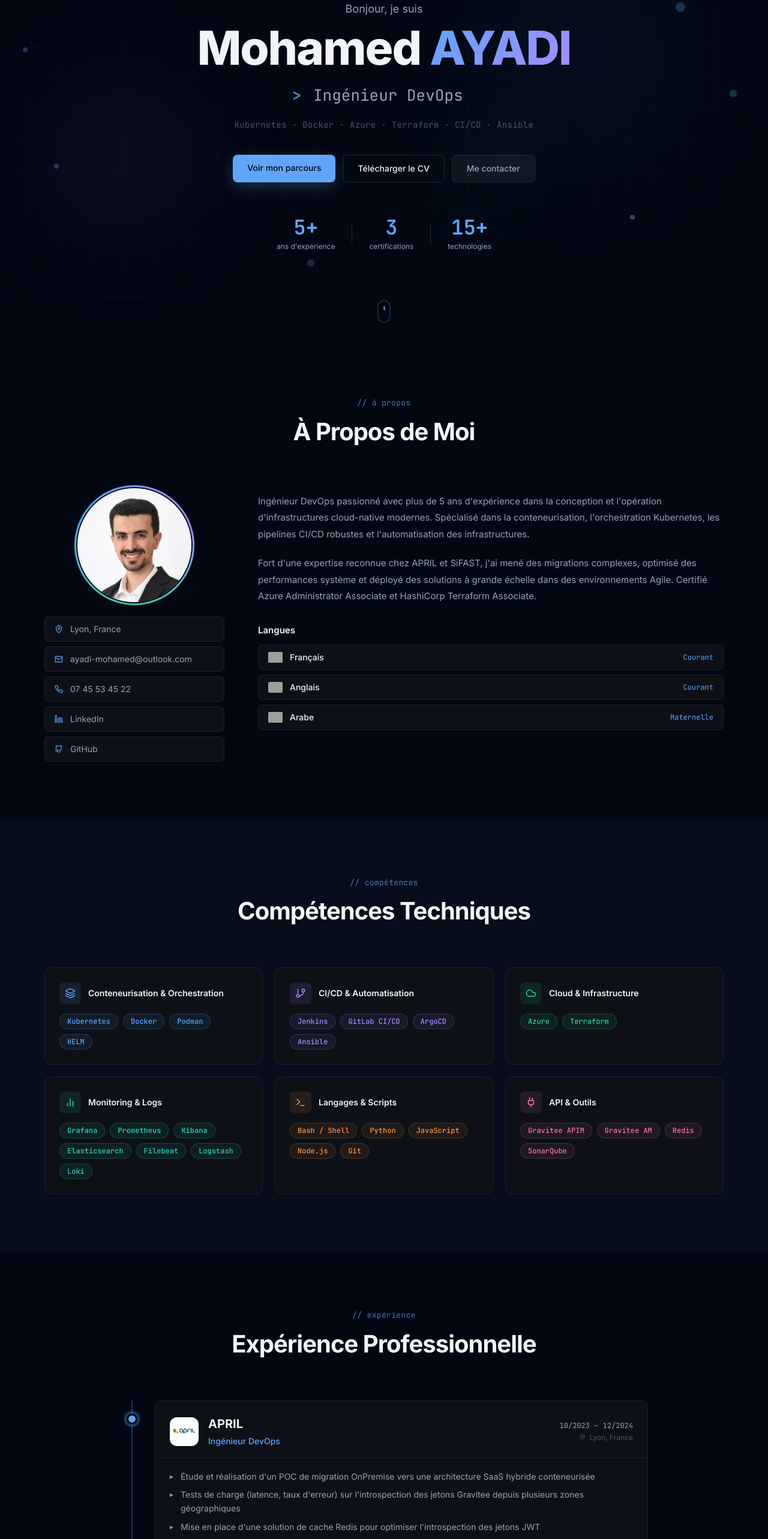
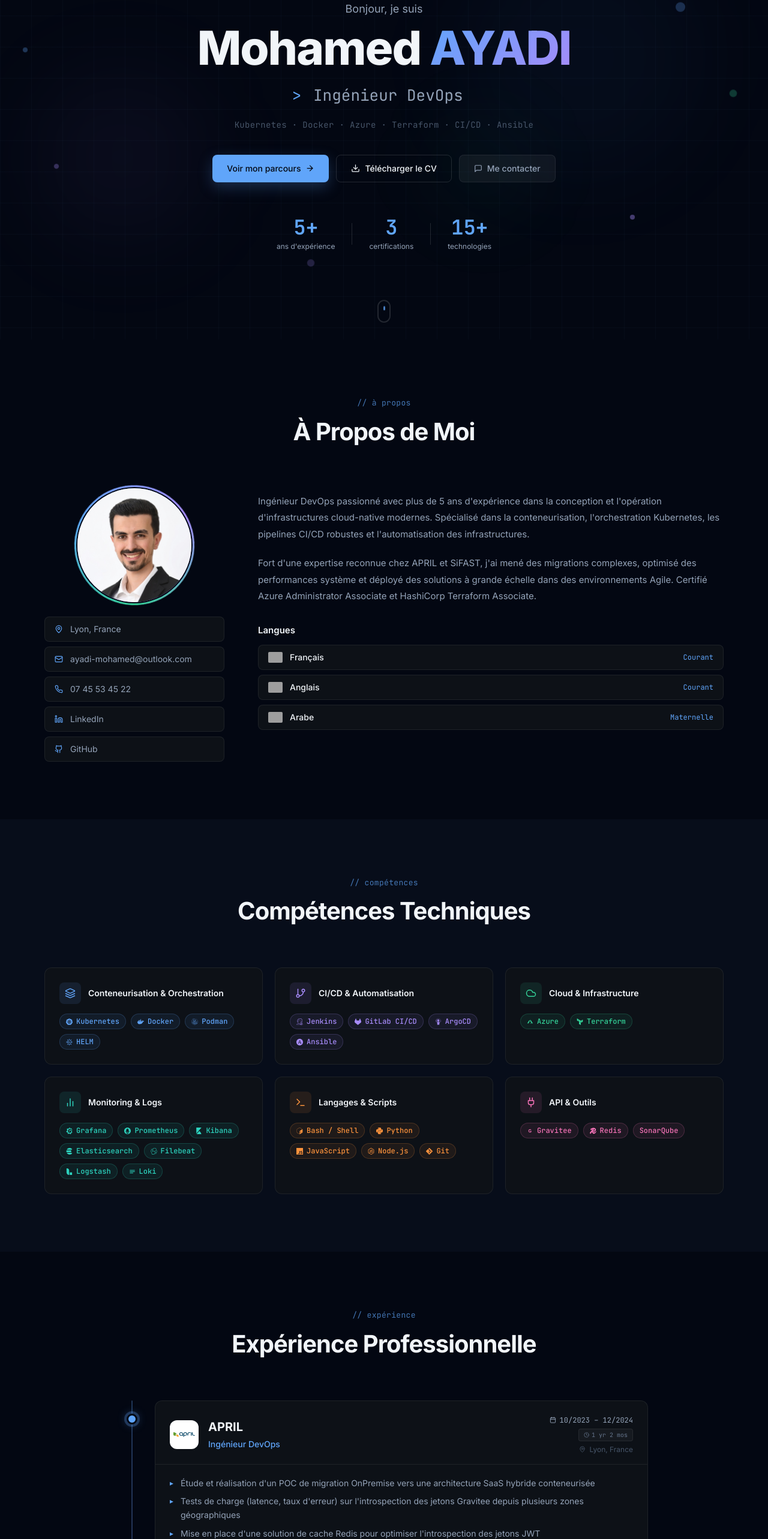
Before and after one commit to mamayadi/portfolio, a React (Vite) app: page / in a window 1280 px wide. Shown: the part 234-2800 px from the top of the page at 60% size. Built offline with nearby package versions, Linux system fonts and the light colour scheme; grey boxes are pictures that could not be loaded.

Commit message:
feat: add react-icons for improved UI; enhance Experience and Skills components with custom icons

```diff
--- a/package.json
+++ b/package.json
@@ -11,7 +11,8 @@
   "dependencies": {
     "lucide-react": "^0.462.0",
     "react": "^18.3.1",
-    "react-dom": "^18.3.1"
+    "react-dom": "^18.3.1",
+    "react-icons": "^5.6.0"
   },
   "devDependencies": {
     "@vitejs/plugin-react": "^4.3.1",
--- a/src/components/Experience.jsx
+++ b/src/components/Experience.jsx
@@ -1,8 +1,51 @@
-import { ChevronDown, MapPin } from 'lucide-react'
+import { ChevronDown, MapPin, Calendar, Clock, FolderOpen } from 'lucide-react'
+import {
+  SiKubernetes, SiDocker, SiHelm, SiPodman,
+  SiJenkins, SiGitlab, SiAnsible, SiArgo,
+  SiTerraform,
+  SiGrafana, SiPrometheus, SiElasticsearch, SiElasticstack,
+  SiRedis, SiSonarqubeserver,
+  SiAngular, SiSymfony,
+} from 'react-icons/si'
 
 import Reveal from './Reveal'
 import { useLang } from '../context/LangContext'
 import { useState } from 'react'
+
+// Custom SVG icons (shared with Skills.jsx)
+const AzureIcon = ({ size = 11 }) => (
+  <svg width={size} height={size} viewBox="0 0 24 24" fill="currentColor" aria-hidden="true">
+    <path d="M13.05 4.24L6.56 18.05H2L7.09 9.24L13.05 4.24ZM13.74 5.33L22 18.05H9.83L17.29 16.56L12.33 10.62L13.74 5.33Z"/>
+  </svg>
+)
+
+const GraviteeIcon = ({ size = 11 }) => (
+  <svg width={size} height={size} viewBox="0 0 24 24" fill="currentColor" aria-hidden="true">
+    <path d="M14 12h-2v2h2v1.5c-.5.3-1.2.5-2 .5-2.2 0-4-1.8-4-4s1.8-4 4-4c1.1 0 2 .4 2.8 1l1.4-1.5A5.9 5.9 0 0 0 12 6a6 6 0 0 0 0 12c1.8 0 3.4-.8 4.5-2V12H14z"/>
+  </svg>
+)
+
+const TECH_ICONS = {
+  'Gravitee APIM/AM': GraviteeIcon,
+  'Ansible':          SiAnsible,
+  'Podman':           SiPodman,
+  'Terraform':        SiTerraform,
+  'Azure':            AzureIcon,
+  'Jenkins':          SiJenkins,
+  'Redis':            SiRedis,
+  'ELK Stack':        SiElasticstack,
+  'Grafana':          SiGrafana,
+  'Kubernetes':       SiKubernetes,
+  'Docker':           SiDocker,
+  'HELM':             SiHelm,
+  'ArgoCD':           SiArgo,
+  'Prometheus':       SiPrometheus,
+  'SonarQube':        SiSonarqubeserver,
+  'GitLab CI/CD':     SiGitlab,
+  'Elasticsearch':    SiElasticsearch,
+  'Angular':          SiAngular,
+  'Symfony':          SiSymfony,
+}
 
 const APRIL_ITEMS = ['i1','i2','i3','i4','i5','i6','i7','i8','i9']
 const APRIL_TAGS  = ['Gravitee APIM/AM','Ansible','Podman','Terraform','Azure','Jenkins','Redis','ELK Stack','Grafana','SELinux']
@@ -27,7 +70,7 @@ function CompanyLogo({ src, fallbackText, bg, textColor }) {
         src={src}
         alt={fallbackText}
         onError={() => setImgFailed(true)}
-        className="w-12 h-12 rounded-xl object-contain p-1.5 bg-white"
+        className="w-12 h-12 rounded-xl object-contain p-1.5 bg-white flex-shrink-0"
       />
     )
   }
@@ -55,11 +98,54 @@ function BulletList({ items }) {
 function Tags({ tags }) {
   return (
     <div className="flex flex-wrap gap-1.5 mt-4">
-      {tags.map(tag => (
-        <span key={tag} className="px-2.5 py-1 text-[11px] font-mono bg-white/[0.04] border border-white/[0.07] text-slate-500 rounded hover:text-blue-400 hover:border-blue-400/25 hover:bg-blue-400/[0.04] transition-all duration-300">
+      {tags.map(tag => {
+        const TIcon = TECH_ICONS[tag]
+        return (
+          <span
+            key={tag}
+            className="flex items-center gap-1 px-2.5 py-1 text-[11px] font-mono bg-white/[0.04] border border-white/[0.07] text-slate-500 rounded hover:text-blue-400 hover:border-blue-400/25 hover:bg-blue-400/[0.04] transition-all duration-300"
+          >
+            {TIcon && <TIcon size={11} />}
             {tag}
           </span>
-      ))}
+        )
+      })}
+    </div>
+  )
+}
+
+function DurationBadge({ label }) {
+  return (
+    <span className="inline-flex items-center gap-1 font-mono text-[10px] text-slate-500 bg-white/[0.04] border border-white/[0.07] px-2 py-0.5 rounded">
+      <Clock size={9} />
+      {label}
+    </span>
+  )
+}
+
+function CardHeader({ logo, company, role, date, duration, location }) {
+  return (
+    <div className="flex flex-wrap justify-between gap-x-4 gap-y-3 px-6 pt-6 pb-4 border-b border-white/[0.07]">
+      {/* Left: logo + company + role */}
+      <div className="flex items-center gap-4">
+        {logo}
+        <div>
+          <h3 className="text-xl font-bold mb-0.5">{company}</h3>
+          <span className="text-sm text-blue-400 font-medium">{role}</span>
+        </div>
+      </div>
+      {/* Right: date + duration + location — left on mobile, right on desktop */}
+      <div className="flex flex-col items-start sm:items-end gap-1.5 justify-center">
+        <span className="flex items-center gap-1.5 font-mono text-xs text-slate-400">
+          <Calendar size={11} />
+          {date}
+        </span>
+        <DurationBadge label={duration} />
+        <span className="flex items-center gap-1.5 text-xs text-slate-600">
+          <MapPin size={11} />
+          {location}
+        </span>
+      </div>
     </div>
   )
 }
@@ -93,26 +179,21 @@ export default function Experience() {
           <Reveal from="left" className="relative pl-[58px] mb-10">
             <div className="absolute left-[11px] top-[22px] w-[18px] h-[18px] rounded-full bg-blue-400 border-[3px] border-base shadow-[0_0_0_4px_rgba(96,165,250,0.25),0_0_16px_rgba(96,165,250,0.4)] z-10" />
             <TimelineCard>
-              <div className="flex flex-wrap justify-between gap-4 px-6 pt-6 pb-4 border-b border-white/[0.07]">
-                <div className="flex items-center gap-4">
+              <CardHeader
+                logo={
                   <CompanyLogo
                     src="./assets/logos/april.svg"
                     fallbackText="APR"
                     bg="bg-orange-500/10 border-orange-500/25"
                     textColor="text-orange-400"
                   />
-                  <div>
-                    <h3 className="text-xl font-bold mb-0.5">APRIL</h3>
-                    <span className="text-sm text-blue-400 font-medium">{t('exp.role_devops')}</span>
-                  </div>
-                </div>
-                <div className="flex flex-col items-end gap-1 justify-center">
-                  <span className="font-mono text-xs text-slate-400">10/2023 – 12/2024</span>
-                  <span className="flex items-center gap-1.5 text-xs text-slate-600">
-                    <MapPin size={11} />Lyon, France
-                  </span>
-                </div>
-              </div>
+                }
+                company="APRIL"
+                role={t('exp.role_devops')}
+                date="10/2023 – 12/2024"
+                duration="1 yr 2 mos"
+                location="Lyon, France"
+              />
               <div className="px-6 py-5">
                 <BulletList items={APRIL_ITEMS.map(k => t(`exp.april.${k}`))} />
                 <Tags tags={APRIL_TAGS} />
@@ -124,39 +205,47 @@ export default function Experience() {
           <Reveal from="right" delay={120} className="relative pl-[58px]">
             <div className="absolute left-[11px] top-[22px] w-[18px] h-[18px] rounded-full bg-blue-400 border-[3px] border-base shadow-[0_0_0_4px_rgba(96,165,250,0.25),0_0_16px_rgba(96,165,250,0.4)] z-10" />
             <TimelineCard>
-              <div className="flex flex-wrap justify-between gap-4 px-6 pt-6 pb-4 border-b border-white/[0.07]">
-                <div className="flex items-center gap-4">
+              <CardHeader
+                logo={
                   <CompanyLogo
                     src="./assets/logos/sifast.jpg"
                     fallbackText="SF"
                     bg="bg-blue-500/10 border-blue-500/25"
                     textColor="text-blue-400"
                   />
-                  <div>
-                    <h3 className="text-xl font-bold mb-0.5">SiFAST</h3>
-                    <span className="text-sm text-blue-400 font-medium">{t('exp.role_devops')}</span>
-                  </div>
-                </div>
-                <div className="flex flex-col items-end gap-1 justify-center">
-                  <span className="font-mono text-xs text-slate-400">02/2019 – 09/2023</span>
-                  <span className="flex items-center gap-1.5 text-xs text-slate-600">
-                    <MapPin size={11} />Sfax, Tunisie
-                  </span>
-                </div>
-              </div>
+                }
+                company="SiFAST"
+                role={t('exp.role_devops')}
+                date="02/2019 – 09/2023"
+                duration="4 yrs 7 mos"
+                location="Sfax, Tunisie"
+              />
               <div className="px-6 py-5">
                 <BulletList items={SIFAST_GENERAL.map(k => t(`exp.sifast.${k}`))} />
 
-                {/* Accordion */}
+                {/* Accordion trigger */}
                 <button
+                  type="button"
                   onClick={() => setOpen(o => !o)}
-                  className="w-full flex items-center justify-between px-4 py-2.5 border border-white/[0.07] rounded-lg text-sm font-mono text-blue-400 hover:bg-blue-400/[0.04] hover:border-blue-400/30 transition-all duration-300 mb-0"
+                  className="relative z-10 w-full flex items-center justify-between px-4 py-2.5 border border-white/[0.07] rounded-lg text-sm font-mono text-blue-400 hover:bg-blue-400/[0.06] hover:border-blue-400/30 transition-all duration-300"
                 >
-                  {t('exp.sifast.showMore')}
+                  <span className="flex items-center gap-2">
+                    <FolderOpen size={14} />
+                    {open ? t('exp.sifast.showLess') : t('exp.sifast.showMore')}
+                  </span>
                   <ChevronDown size={14} className={`transition-transform duration-300 ${open ? 'rotate-180' : ''}`} />
                 </button>
 
-                <div className={`overflow-hidden transition-all duration-500 ${open ? 'max-h-[3000px] mt-4' : 'max-h-0'}`}>
+                {/* CSS grid accordion — smooth animation without max-height issues */}
+                <div
+                  style={{
+                    display: 'grid',
+                    gridTemplateRows: open ? '1fr' : '0fr',
+                    transition: 'grid-template-rows 400ms ease, margin-top 400ms ease',
+                    marginTop: open ? '16px' : '0',
+                  }}
+                >
+                  <div style={{ overflow: 'hidden' }}>
                     <div className="flex flex-col gap-4">
                       {SIFAST_PROJECTS.map(({ key, items }) => (
                         <div key={key} className="border-b border-white/[0.07] pb-4 last:border-0 last:pb-0">
@@ -164,6 +253,7 @@ export default function Experience() {
                           <BulletList items={items.map(k => t(`exp.sifast.${k}`))} />
                         </div>
                       ))}
+                    </div>
                   </div>
                 </div>
 
--- a/src/components/Hero.jsx
+++ b/src/components/Hero.jsx
@@ -1,4 +1,5 @@
 import { useEffect, useRef, useState } from 'react'
+import { ArrowRight, Download, MessageSquare } from 'lucide-react'
 
 import { useLang } from '../context/LangContext'
 
@@ -104,21 +105,24 @@ export default function Hero() {
         <div className="flex gap-3 justify-center flex-wrap mb-10 sm:mb-14">
           <a
             href="#experience"
-            className="px-6 py-3 bg-blue-400 text-base rounded-lg font-medium text-sm hover:bg-blue-300 hover:-translate-y-0.5 transition-all duration-300 shadow-[0_8px_24px_rgba(96,165,250,0.25)] hover:shadow-[0_8px_32px_rgba(96,165,250,0.45)]"
+            className="flex items-center gap-2 px-6 py-3 bg-blue-400 text-base rounded-lg font-medium text-sm hover:bg-blue-300 hover:-translate-y-0.5 transition-all duration-300 shadow-[0_8px_24px_rgba(96,165,250,0.25)] hover:shadow-[0_8px_32px_rgba(96,165,250,0.45)]"
           >
             {t('hero.cta1')}
+            <ArrowRight size={15} />
           </a>
           <a
             href="./CV_Mohamed_AYADI_VF.pdf"
             download
-            className="px-6 py-3 border border-white/[0.13] text-slate-100 rounded-lg font-medium text-sm hover:border-blue-400 hover:text-blue-400 hover:-translate-y-0.5 transition-all duration-300"
+            className="flex items-center gap-2 px-6 py-3 border border-white/[0.13] text-slate-100 rounded-lg font-medium text-sm hover:border-blue-400 hover:text-blue-400 hover:-translate-y-0.5 transition-all duration-300"
           >
+            <Download size={15} />
             {t('hero.cta2')}
           </a>
           <a
             href="#contact"
-            className="px-6 py-3 bg-white/[0.05] border border-white/[0.07] text-slate-400 rounded-lg font-medium text-sm hover:bg-white/[0.09] hover:text-slate-100 hover:-translate-y-0.5 transition-all duration-300"
+            className="flex items-center gap-2 px-6 py-3 bg-white/[0.05] border border-white/[0.07] text-slate-400 rounded-lg font-medium text-sm hover:bg-white/[0.09] hover:text-slate-100 hover:-translate-y-0.5 transition-all duration-300"
           >
+            <MessageSquare size={14} />
             {t('hero.cta3')}
           </a>
         </div>
--- a/src/components/Skills.jsx
+++ b/src/components/Skills.jsx
@@ -1,6 +1,61 @@
 import { Layers, GitBranch, Cloud, BarChart2, Terminal, Plug } from 'lucide-react'
+import {
+  SiKubernetes, SiDocker, SiHelm, SiPodman,
+  SiJenkins, SiGitlab, SiAnsible, SiArgo,
+  SiTerraform,
+  SiGrafana, SiPrometheus, SiElasticsearch, SiKibana, SiElastic, SiLogstash,
+  SiPython, SiJavascript, SiNodedotjs, SiGit, SiGnubash,
+  SiRedis, SiSonarqubeserver,
+} from 'react-icons/si'
 import { useLang } from '../context/LangContext'
 import Reveal from './Reveal'
+
+// Custom SVG icons for tools not covered by react-icons/si
+const AzureIcon = ({ size = 11 }) => (
+  <svg width={size} height={size} viewBox="0 0 24 24" fill="currentColor" aria-hidden="true">
+    <path d="M13.05 4.24L6.56 18.05H2L7.09 9.24L13.05 4.24ZM13.74 5.33L22 18.05H9.83L17.29 16.56L12.33 10.62L13.74 5.33Z"/>
+  </svg>
+)
+
+const LokiIcon = ({ size = 11 }) => (
+  <svg width={size} height={size} viewBox="0 0 24 24" fill="currentColor" aria-hidden="true">
+    <path d="M3 6h18v2H3V6zm0 5h18v2H3v-2zm0 5h12v2H3v-2z"/>
+  </svg>
+)
+
+const GraviteeIcon = ({ size = 11 }) => (
+  <svg width={size} height={size} viewBox="0 0 24 24" fill="currentColor" aria-hidden="true">
+    <path d="M14 12h-2v2h2v1.5c-.5.3-1.2.5-2 .5-2.2 0-4-1.8-4-4s1.8-4 4-4c1.1 0 2 .4 2.8 1l1.4-1.5A5.9 5.9 0 0 0 12 6a6 6 0 0 0 0 12c1.8 0 3.4-.8 4.5-2V12H14z"/>
+  </svg>
+)
+
+const TECH_ICONS = {
+  'Kubernetes':    SiKubernetes,
+  'Docker':        SiDocker,
+  'Podman':        SiPodman,
+  'HELM':          SiHelm,
+  'Jenkins':       SiJenkins,
+  'GitLab CI/CD':  SiGitlab,
+  'ArgoCD':        SiArgo,
+  'Ansible':       SiAnsible,
+  'Azure':         AzureIcon,
+  'Terraform':     SiTerraform,
+  'Grafana':       SiGrafana,
+  'Prometheus':    SiPrometheus,
+  'Kibana':        SiKibana,
+  'Elasticsearch': SiElasticsearch,
+  'Filebeat':      SiElastic,
+  'Logstash':      SiLogstash,
+  'Loki':          LokiIcon,
+  'Bash / Shell':  SiGnubash,
+  'Python':        SiPython,
+  'JavaScript':    SiJavascript,
+  'Node.js':       SiNodedotjs,
+  'Git':           SiGit,
+  'Gravitee':      GraviteeIcon,
+  'Redis':         SiRedis,
+  'SonarQube':     SiSonarqubeserver,
+}
 
 const CATEGORIES = [
   {
@@ -43,7 +98,7 @@ const CATEGORIES = [
     iconCls: 'text-pink-400 bg-pink-400/10',
     tagCls:  'text-pink-400 bg-pink-400/[0.08] border-pink-400/20 hover:bg-pink-400/20 hover:border-pink-400/40',
     glow:    'hover:shadow-[0_4px_32px_rgba(244,114,182,0.15)]',
-    tags: ['Gravitee APIM', 'Gravitee AM', 'Redis', 'SonarQube'],
+    tags: ['Gravitee', 'Redis', 'SonarQube'],
   },
 ]
 
@@ -69,17 +124,18 @@ export default function Skills() {
                   <h3 className="text-sm font-semibold">{t(i18n)}</h3>
                 </div>
                 <div className="flex flex-wrap gap-2">
-                  {tags.map((tag, j) => (
-                    <span
-                      key={tag}
-                      className={`px-3 py-1 rounded-full text-xs font-medium font-mono border transition-all duration-200 cursor-default ${tagCls}`}
-                      style={{
-                        animationDelay: `${i * 70 + j * 60}ms`,
-                      }}
-                    >
-                      {tag}
-                    </span>
-                  ))}
+                  {tags.map(tag => {
+                    const TIcon = TECH_ICONS[tag]
+                    return (
+                      <span
+                        key={tag}
+                        className={`flex items-center gap-1.5 px-2.5 py-1 rounded-full text-xs font-medium font-mono border transition-all duration-200 cursor-default ${tagCls}`}
+                      >
+                        {TIcon && <TIcon size={11} />}
+                        {tag}
+                      </span>
+                    )
+                  })}
                 </div>
               </div>
             </Reveal>
--- a/src/i18n/translations.js
+++ b/src/i18n/translations.js
@@ -54,6 +54,7 @@ export const translations = {
     'exp.sifast.g3':       "Pipelines CI/CD Jenkins multi-environnements (intégration, recette et production)",
     'exp.sifast.g4':       "Analyse qualité du code avec SonarQube · Automatisation via Ansible, ArgoCD, scripting",
     'exp.sifast.showMore': 'Voir les projets détaillés',
+    'exp.sifast.showLess': 'Masquer les projets',
     'exp.sifast.proj1':    'Projet : SiFAST DevOps Plateforme',
     'exp.sifast.p1i1':     "Frontend Angular 12 et APIs RESTful Symfony 5.4",
     'exp.sifast.p1i2':     "API de génération et archivage des charts Helm dans Nexus",
@@ -149,6 +150,7 @@ export const translations = {
     'exp.sifast.g3':       "Multi-environment Jenkins CI/CD pipelines (integration, staging, production)",
     'exp.sifast.g4':       "Code quality analysis with SonarQube · Automation via Ansible, ArgoCD, scripting",
     'exp.sifast.showMore': 'View detailed projects',
+    'exp.sifast.showLess': 'Hide projects',
     'exp.sifast.proj1':    'Project: SiFAST DevOps Platform',
     'exp.sifast.p1i1':     "Frontend Angular 12 and RESTful APIs with Symfony 5.4",
     'exp.sifast.p1i2':     "API for generating and archiving Helm charts in Nexus",
--- a/src/index.css
+++ b/src/index.css
@@ -59,6 +59,7 @@
     background-size: 200% 100%;
     opacity: 0;
     transition: opacity 0.3s;
+    pointer-events: none;
   }
   .shimmer-card:hover::after {
     opacity: 1;
```
Also changed, not shown: src/components/Navbar.jsx (+15 -5 lines), 1 other file (tests, documents, lock files or other folders). Lines whose indentation alone changed are shown as unchanged.
